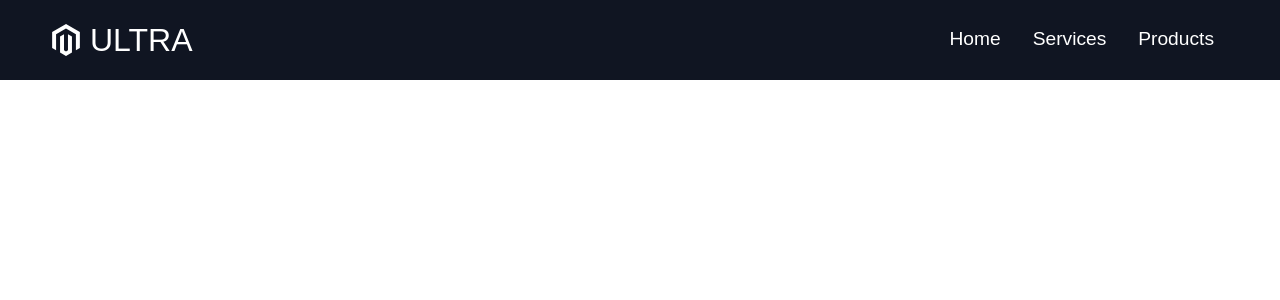
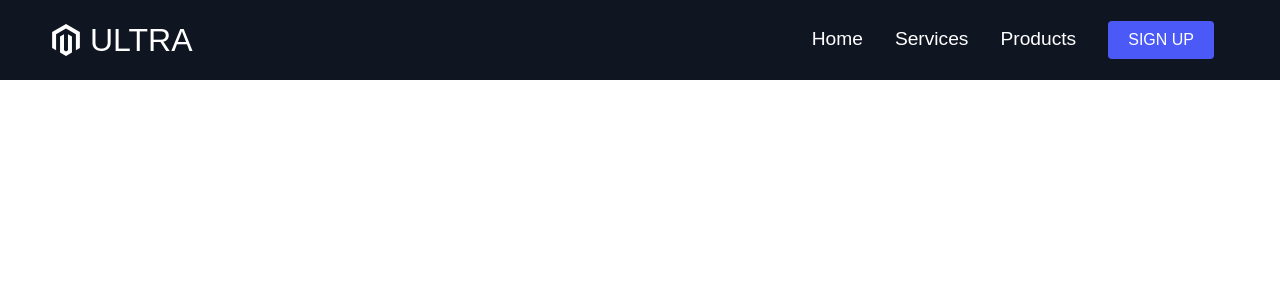
Before and after one commit to FedorLivshits/React-Website-Styled-Components, a React (Create React App) app: page / in a window 1280 px wide. Shown: the top 300 px of the page. Built offline with nearby package versions, Linux system fonts and the light colour scheme.

Commit message:
add Button component

```diff
--- a/src/components/Navbar/Navbar.js
+++ b/src/components/Navbar/Navbar.js
@@ -1,9 +1,9 @@
-import React, { useState } from 'react'
+import React, { useState, useEffect } from 'react'
 import styled from 'styled-components'
 import { FaMagento, FaTimes, FaBars } from 'react-icons/fa'
 import { IconContext } from 'react-icons/lib'
 import { Link } from 'react-router-dom'
-import { Container } from '../../globalStyles'
+import { Container, Button } from '../../globalStyles'
 
 const Nav = styled.nav`
 	background: #101522;
@@ -101,10 +101,48 @@ const NavLinks = styled(Link)`
 		}
 	}
 `
+const NavItemBtn = styled.li`
+	@media screen and (max-width: 960px) {
+		display: flex;
+		justify-content: center;
+		align-items: center;
+		width: 100%;
+		height: 120px;
+	}
+`
+
+const NavBtnLink = styled(Link)`
+	display: flex;
+	justify-content: center;
+	align-items: center;
+	text-decoration: none;
+	padding: 8px 16px;
+	height: 100%;
+	width: 100%;
+	border: none;
+	outline: none;
+`
+
 const Navbar = () => {
 	const [click, setClick] = useState(false)
+	const [button, setButton] = useState(true)
 
 	const handleClick = () => setClick(!click)
+	const closeMobileMenu = () => setClick(false)
+
+	const showButton = () => {
+		if (window.innetWidth <= 960) {
+			setButton(false)
+		} else {
+			setButton(true)
+		}
+	}
+
+	useEffect(() => {
+		showButton()
+	}, [])
+
+	window.addEventListener('resize', showButton)
 
 	return (
 		<>
@@ -122,14 +160,25 @@ const Navbar = () => {
 							<NavItem>
 								<NavLinks to='/'>Home</NavLinks>
 							</NavItem>
-
 							<NavItem>
 								<NavLinks to='/services'>Services</NavLinks>
 							</NavItem>
-
 							<NavItem>
 								<NavLinks to='/products'>Products</NavLinks>
 							</NavItem>
+							<NavItemBtn>
+								{button ? (
+									<NavBtnLink to='/sign-up'>
+										<Button primary>SIGN UP</Button>
+									</NavBtnLink>
+								) : (
+									<NavBtnLink to='/sign-up'>
+										<Button onClick={closeMobileMenu} fontBig primary>
+											SIGN UP
+										</Button>
+									</NavBtnLink>
+								)}
+							</NavItemBtn>
 						</NavMenu>
 					</NavbarContainer>
 				</Nav>
--- a/src/globalStyles.js
+++ b/src/globalStyles.js
@@ -20,3 +20,23 @@ export const Container = styled.div`
 		padding: 0 30px;
 	}
 `
+
+export const Button = styled.button`
+  border-radius: 4px;
+  background: ${({ primary }) => (primary ? '#4B59F7' : '#0467FB')};
+  white-space: nowrap;
+  padding: ${({ big }) => (big ? '12px 64px' : '10px 20px')};
+  color: #fff;
+  font-size: ${({ fontBig }) => (fontBig ? '20px' : '16px')};
+  outline: none;
+  border: none;
+  cursor: pointer;
+  &:hover {
+    transition: all 0.3s ease-out;
+    background: #fff;
+    background-color: ${({ primary }) => (primary ? '#0467FB' : '#4B59F7')};
+  }
+  @media screen and (max-width: 960px) {
+    width: 100%;
+  }
+`;
```
